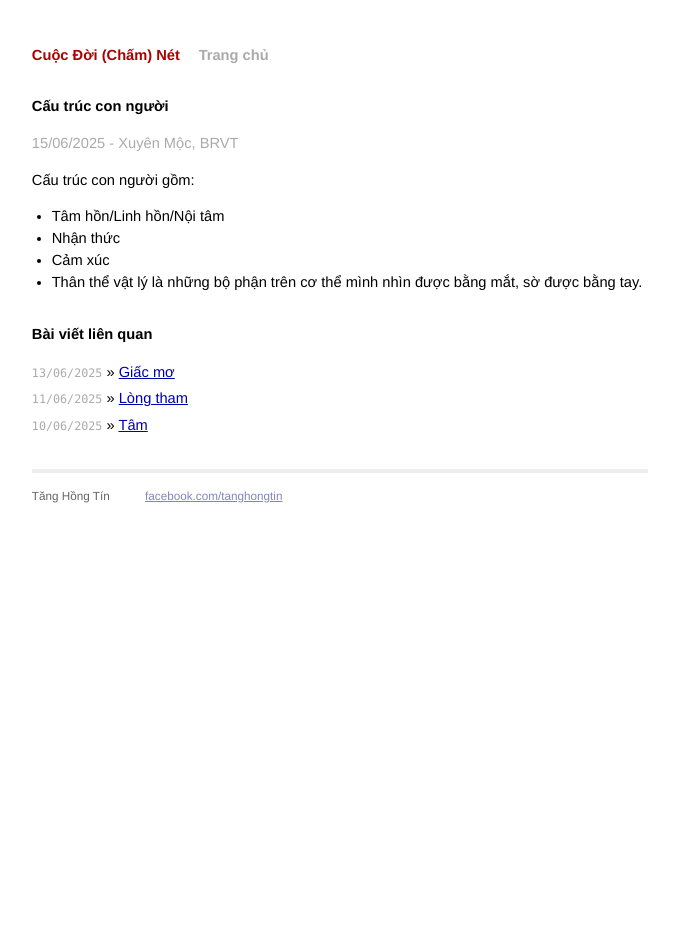
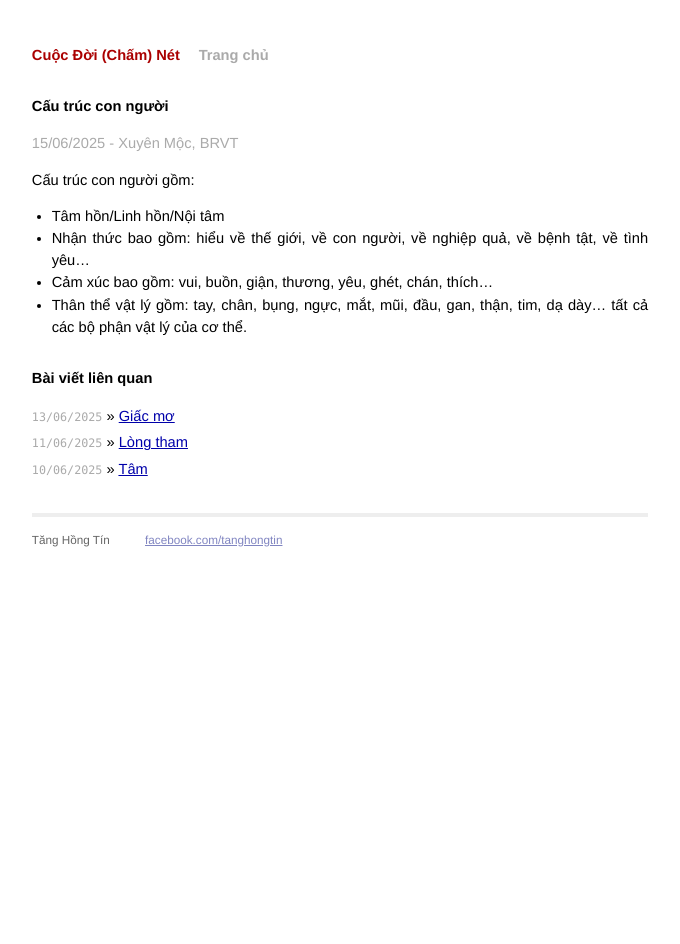
Before and after one commit to tanghongtin/cuocdoi, a Jekyll site: the page built from _posts/2025-06-15-cau-truc-con-nguoi.md, in a window 1280 px wide. Shown: the whole page, without its empty margins (300-980 px from the left). Built offline with Jekyll 4.4.1, drawn with Linux system fonts in a browser that asks for light colours.

Commit message:
Update 2025-06-15-cau-truc-con-nguoi.md

```diff
--- a/_posts/2025-06-15-cau-truc-con-nguoi.md
+++ b/_posts/2025-06-15-cau-truc-con-nguoi.md
@@ -10,6 +10,6 @@ title: Cấu trúc con người
 Cấu trúc con người gồm:
 
 - Tâm hồn/Linh hồn/Nội tâm
-- Nhận thức
-- Cảm xúc
-- Thân thể vật lý là những bộ phận trên cơ thể mình nhìn được bằng mắt, sờ được bằng tay.
+- Nhận thức bao gồm: hiểu về thế giới, về con người, về nghiệp quả, về bệnh tật, về tình yêu...
+- Cảm xúc bao gồm: vui, buồn, giận, thương, yêu, ghét, chán, thích...
+- Thân thể vật lý gồm: tay, chân, bụng, ngực, mắt, mũi, đầu, gan, thận, tim, dạ dày... tất cả các bộ phận vật lý của cơ thể.
```
